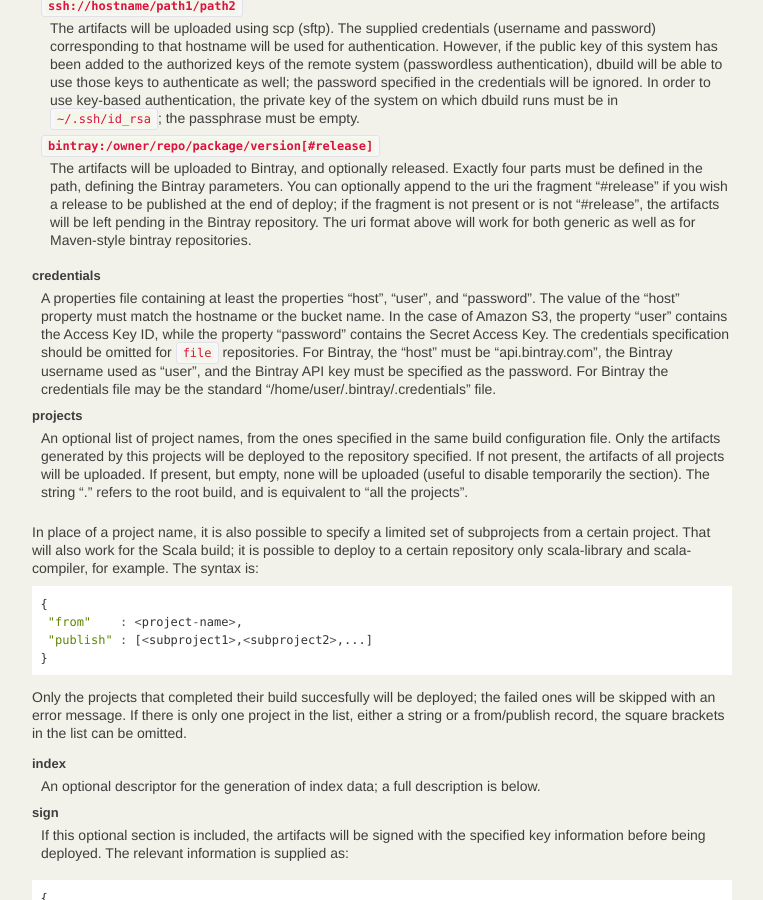
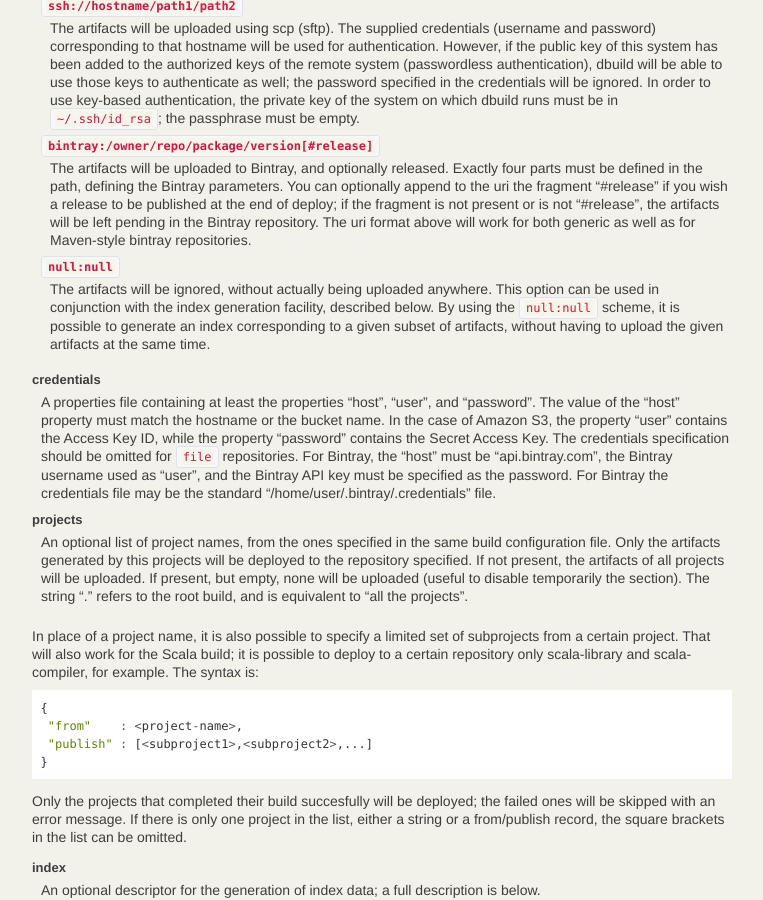
Before and after one commit to lightbend-labs/dbuild, a Sphinx documentation site: the page built from docs/src/sphinx/deploy.rst, in a window 1280 px wide and 900 px high, scrolled down 928 px. Shown: the whole window, without its empty margins (138-901 px from the left). Built offline with Sphinx 7.4.7, drawn with Linux system fonts in a browser that asks for light colours.

Commit message:
Add the "null:null" deploy scheme.
The scheme can be used to generate an index file corresponding
to a given subset of artifacts, without having to upload said
artifacts at the same time.

```diff
--- a/docs/src/sphinx/deploy.rst
+++ b/docs/src/sphinx/deploy.rst
@@ -65,6 +65,12 @@ repository-uri
     artifacts will be left pending in the Bintray repository.
     The uri format above will work for both generic as well as for Maven-style bintray
     repositories.
+
+  ``null:null``
+    The artifacts will be ignored, without actually being uploaded anywhere. This
+    option can be used in conjunction with the index generation facility, described
+    below. By using the ``null:null`` scheme, it is possible to generate an index corresponding
+    to a given subset of artifacts, without having to upload the given artifacts at the same time.
 
 credentials
   A properties file containing at least the properties "host", "user", and "password". The
```
Also changed, not shown: 2 other files.
